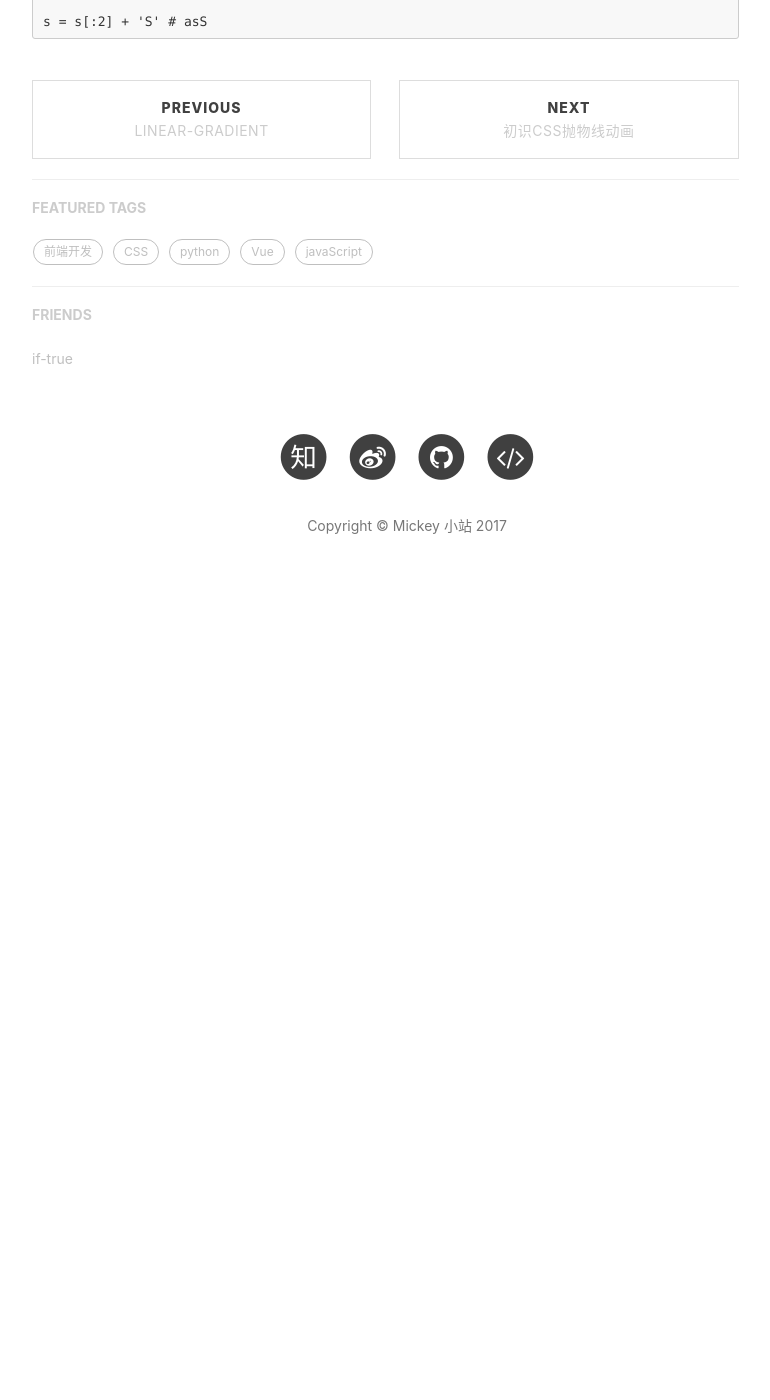
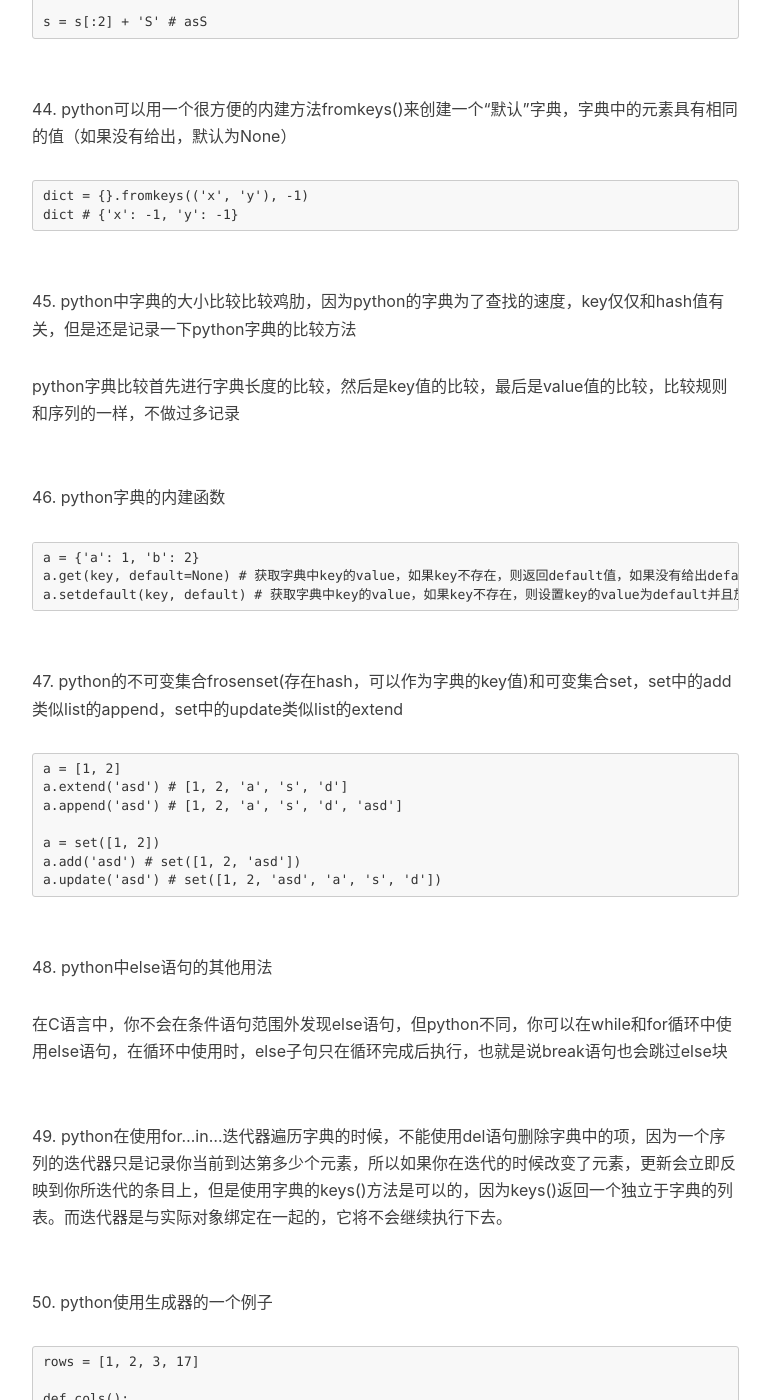
Before and after one commit to mickey0524/mickey0524.github.io, a Jekyll site: the page built from _posts/2017-08-05-begin-python.md, in a window 1280 px wide and 1400 px high, scrolled down 9815 px. Shown: the whole window, without its empty margins (233-1003 px from the left). Built offline with Jekyll 4.4.1, drawn with Linux system fonts in a browser that asks for light colours; nearby versions of some CDN libraries; comment, search, counter and statistics services are not loaded; before the commit the page ends 10445 px from its top, so only the background shows below that; some of the changed text lies outside the part shown.

Commit message:
feat(python): 增加begin-python的知识点

````diff
--- a/_posts/2017-08-05-begin-python.md
+++ b/_posts/2017-08-05-begin-python.md
@@ -344,3 +344,58 @@ File "<stdin>", line 1, in ? AttributeError: __setitem__
 
 s = s[:2] + 'S' # asS
 ```
+
+<br>44. python可以用一个很方便的内建方法fromkeys()来创建一个“默认”字典，字典中的元素具有相同的值（如果没有给出，默认为None）
+
+```
+dict = {}.fromkeys(('x', 'y'), -1)
+dict # {'x': -1, 'y': -1}
+```
+
+<br>45. python中字典的大小比较比较鸡肋，因为python的字典为了查找的速度，key仅仅和hash值有关，但是还是记录一下python字典的比较方法
+
+python字典比较首先进行字典长度的比较，然后是key值的比较，最后是value值的比较，比较规则和序列的一样，不做过多记录
+
+<br>46. python字典的内建函数
+
+```
+a = {'a': 1, 'b': 2}
+a.get(key, default=None) # 获取字典中key的value，如果key不存在，则返回default值，如果没有给出default，则返回None
+a.setdefault(key, default) # 获取字典中key的value，如果key不存在，则设置key的value为default并且放回该值，如果key存在的话，返回value值
+```
+
+<br>47. python的不可变集合frosenset(存在hash，可以作为字典的key值)和可变集合set，set中的add类似list的append，set中的update类似list的extend
+
+```
+a = [1, 2]
+a.extend('asd') # [1, 2, 'a', 's', 'd']
+a.append('asd') # [1, 2, 'a', 's', 'd', 'asd']
+
+a = set([1, 2])
+a.add('asd') # set([1, 2, 'asd'])
+a.update('asd') # set([1, 2, 'asd', 'a', 's', 'd'])
+```
+
+<br>48. python中else语句的其他用法
+
+在C语言中，你不会在条件语句范围外发现else语句，但python不同，你可以在while和for循环中使用else语句，在循环中使用时，else子句只在循环完成后执行，也就是说break语句也会跳过else块
+
+<br>49. python在使用for...in...迭代器遍历字典的时候，不能使用del语句删除字典中的项，因为一个序列的迭代器只是记录你当前到达第多少个元素，所以如果你在迭代的时候改变了元素，更新会立即反映到你所迭代的条目上，但是使用字典的keys()方法是可以的，因为keys()返回一个独立于字典的列表。而迭代器是与实际对象绑定在一起的，它将不会继续执行下去。
+
+<br>50. python使用生成器的一个例子
+
+```
+rows = [1, 2, 3, 17]
+
+def cols():
+	yield 56
+	yield 2
+	yield 1
+
+x_product_pairs = ((i, j) for i in rows for j in cols())
+
+for pair in x_product_pairs:
+	print pair
+
+(1, 56)...
+```
````
